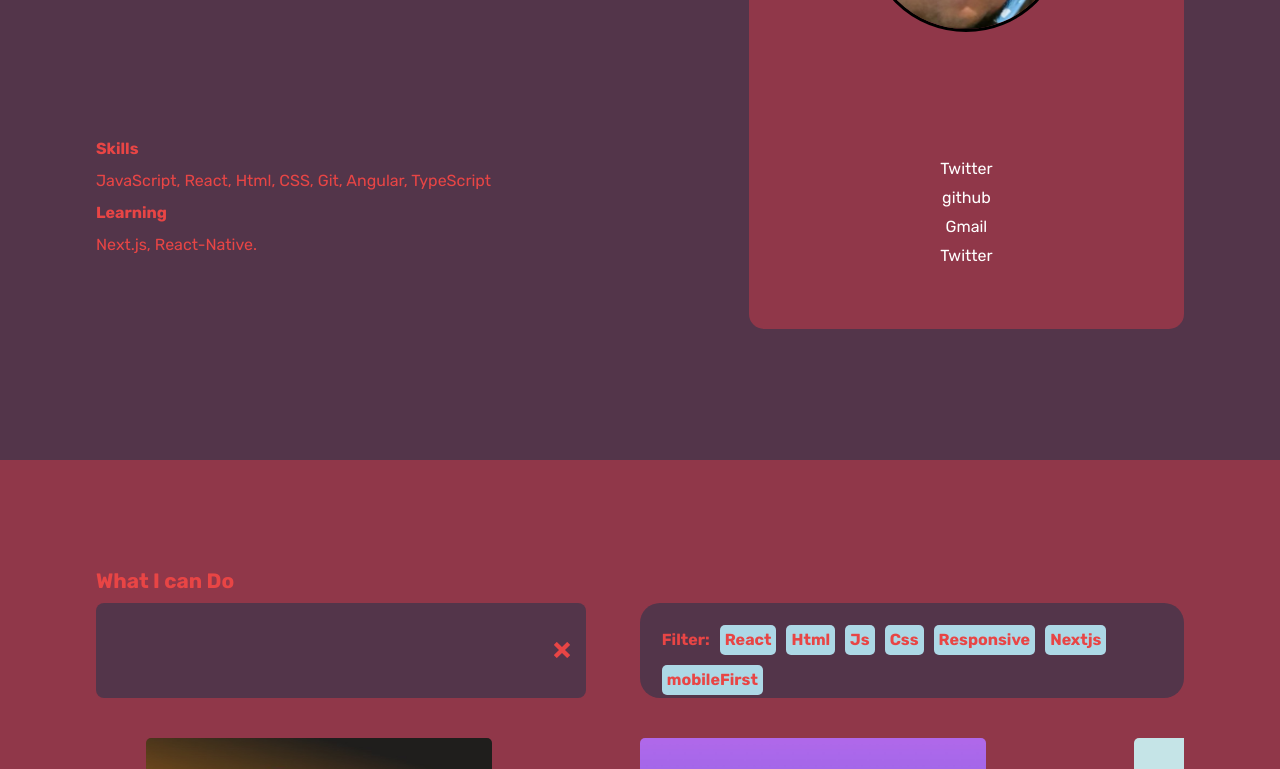
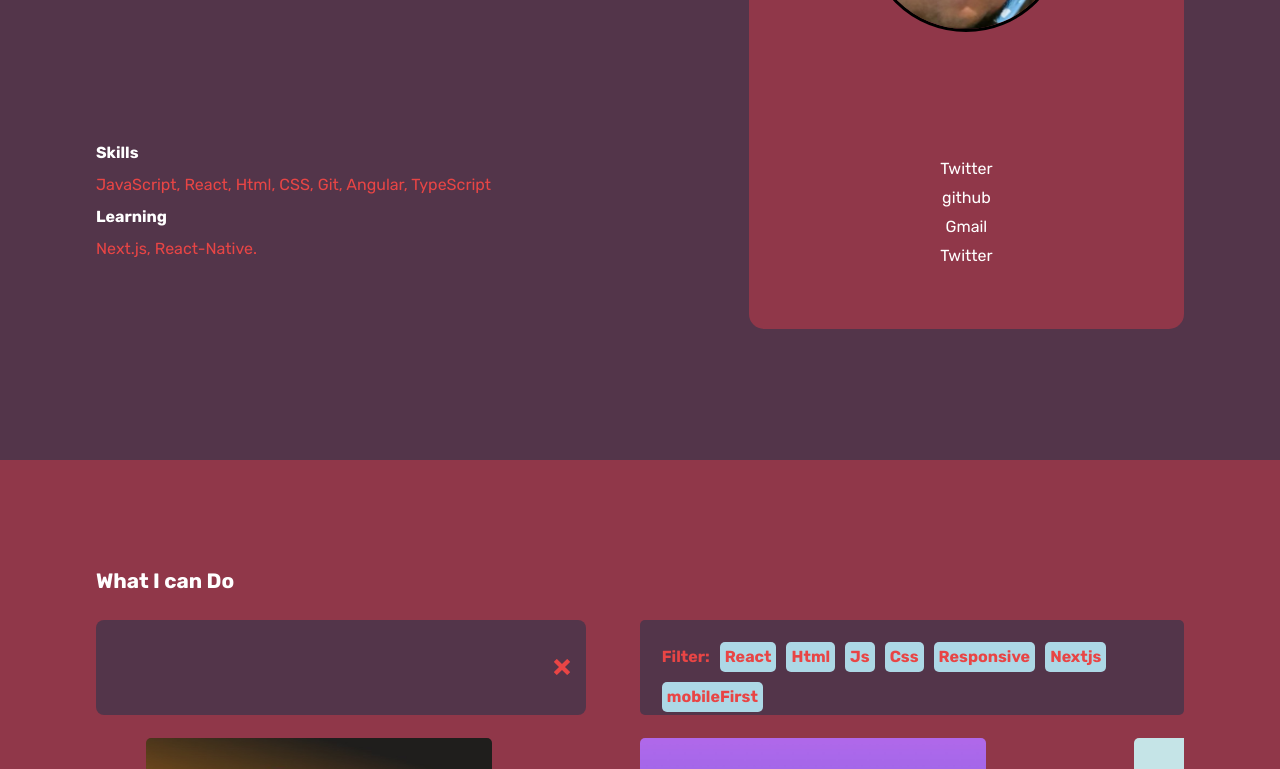
Before and after one commit to jyunakaike/Portfolio, a React app: page / in a window 1280 px wide. Shown: the part 1140-1909 px from the top of the page. Built offline with nearby package versions, Linux system fonts and the light colour scheme.

Commit message:
edit: h2 margin-bottom

```diff
--- a/src/Components/Experience/index.js
+++ b/src/Components/Experience/index.js
@@ -16,8 +16,6 @@ export const Experience = () => {
   const [showEtiquete, setShowEtiquete] = useState([])
 
   const listCards = initialState.portfolio
-
-  let etiquete = [];
 
   const clearFilter = () => {
     setShowEtiquete([]);
--- a/src/Components/Experience/style.css
+++ b/src/Components/Experience/style.css
@@ -40,7 +40,7 @@
 }
 
 .Experience-header h2{
-    margin-bottom: 10px;
+    margin-bottom: 2.5%;
 }
 
 .Experience-container-input{
@@ -120,11 +120,10 @@
     width:50%;
     height: 110%;
     /* border: none; */
-    border-radius: 8px;
+    border-radius: 5px;
 
     /* background-color: rebeccapurple; */
     background-color: var(--sorft-dark);
-    border-radius: 20px;
 
     display: flex;
         flex-wrap: wrap;
@@ -159,8 +158,6 @@
         /* justify-content: center; */
 /* } */
 
-
-
 @media (max-height:720px) {
 
     .Experience-header{
--- a/src/Components/Header/style.css
+++ b/src/Components/Header/style.css
@@ -52,9 +52,9 @@
     display: flex;
         justify-content: space-around;
         align-items: center;
-    color: var(--red);
 }
 
 .Header-Categories h2{
     /* font-size: 1.3rem; */
+    color: var(--red);
 }
--- a/src/Components/Introduction/style.css
+++ b/src/Components/Introduction/style.css
@@ -23,10 +23,9 @@
     /* background-color: rebeccapurple; */
 }
 
-.Intro-Title h1{
-    /* color: var(--red); */
+/* .Intro-Title h1{
     color: white;
-}
+} */
 
 .Intro-Detail{
     width: 40%;
--- a/src/Components/Me/style.css
+++ b/src/Components/Me/style.css
@@ -32,9 +32,8 @@
 .About-detail h2{
     margin: 10px 0;
     font-size: 1.3rem;
+    margin-bottom: 5%;
 }
-
-
 
 .About-detail h3{
     margin: 10px 0;
--- a/src/Components/style.css
+++ b/src/Components/style.css
@@ -23,12 +23,15 @@ p{
 } */
 h1{
     font-size:3rem;
+    color: white;
 }
 h2{
     font-size: 1.3rem;
+    color: white;
 }
 h3{
     font-size: 1rem;
+    color: white
 }
 p{
     font-size: 1rem;
```
